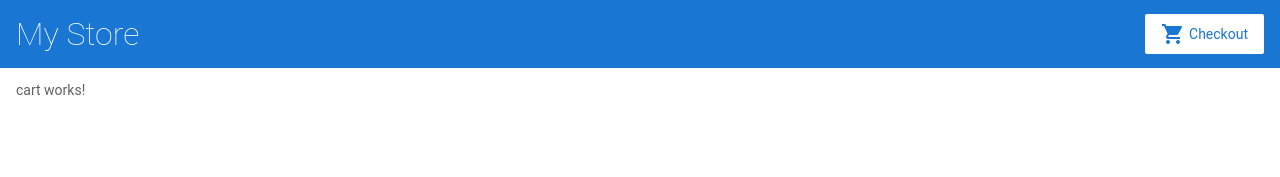
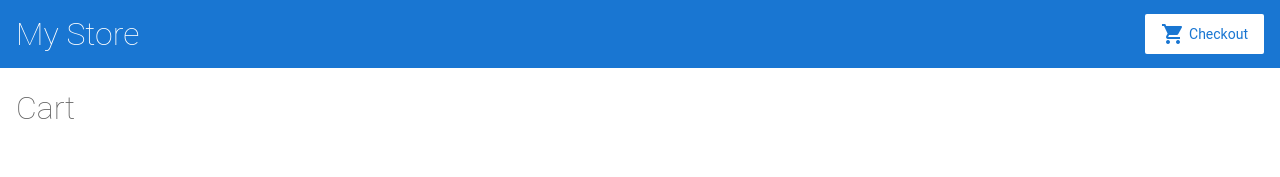
Before and after one commit to DoumSof99/Angular_First_Interaction, an Angular app: page /cart in a window 1280 px wide. Shown: the top 177 px of the page. Built offline with nearby package versions, Linux system fonts and the light colour scheme.

Commit message:
cart component display the items added to the cart

```diff
--- a/src/app/cart/cart.component.html
+++ b/src/app/cart/cart.component.html
@@ -1 +1,6 @@
-<p>cart works!</p>
+<h1>Cart</h1>
+
+<div class="cart-item" *ngFor="let i of items">
+  {{ i.name }}
+  {{ i.price | currency }}
+</div>
--- a/src/app/cart/cart.component.ts
+++ b/src/app/cart/cart.component.ts
@@ -1,10 +1,12 @@
 import { Component } from '@angular/core';
+import { CartService } from '../cart.service';
 
 @Component({
   selector: 'app-cart',
   templateUrl: './cart.component.html',
-  styleUrls: ['./cart.component.css']
+  styleUrls: ['./cart.component.css'],
 })
 export class CartComponent {
-
+  items = this.cartService.getItems();
+  constructor(private cartService: CartService) {}
 }
```
